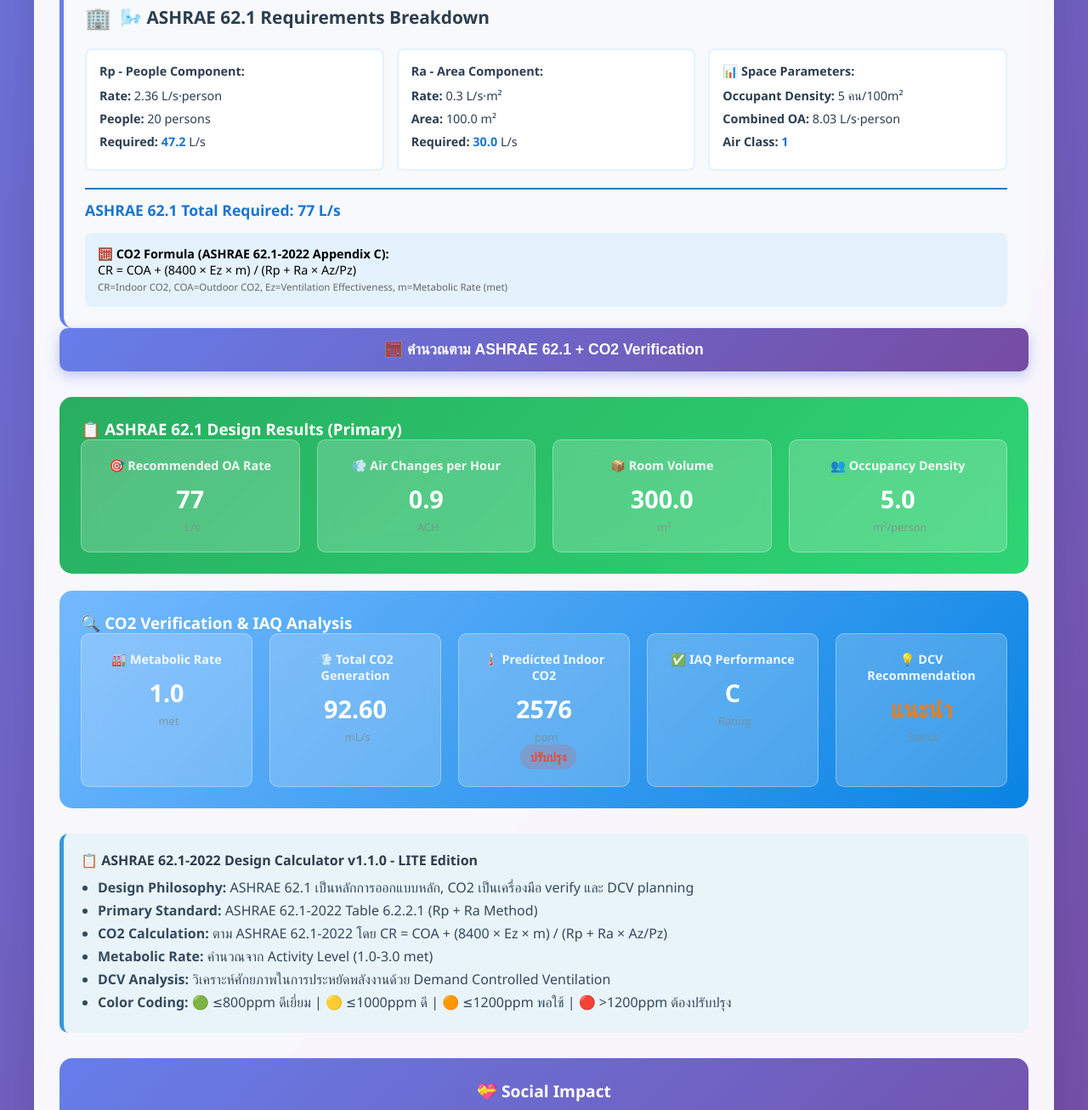
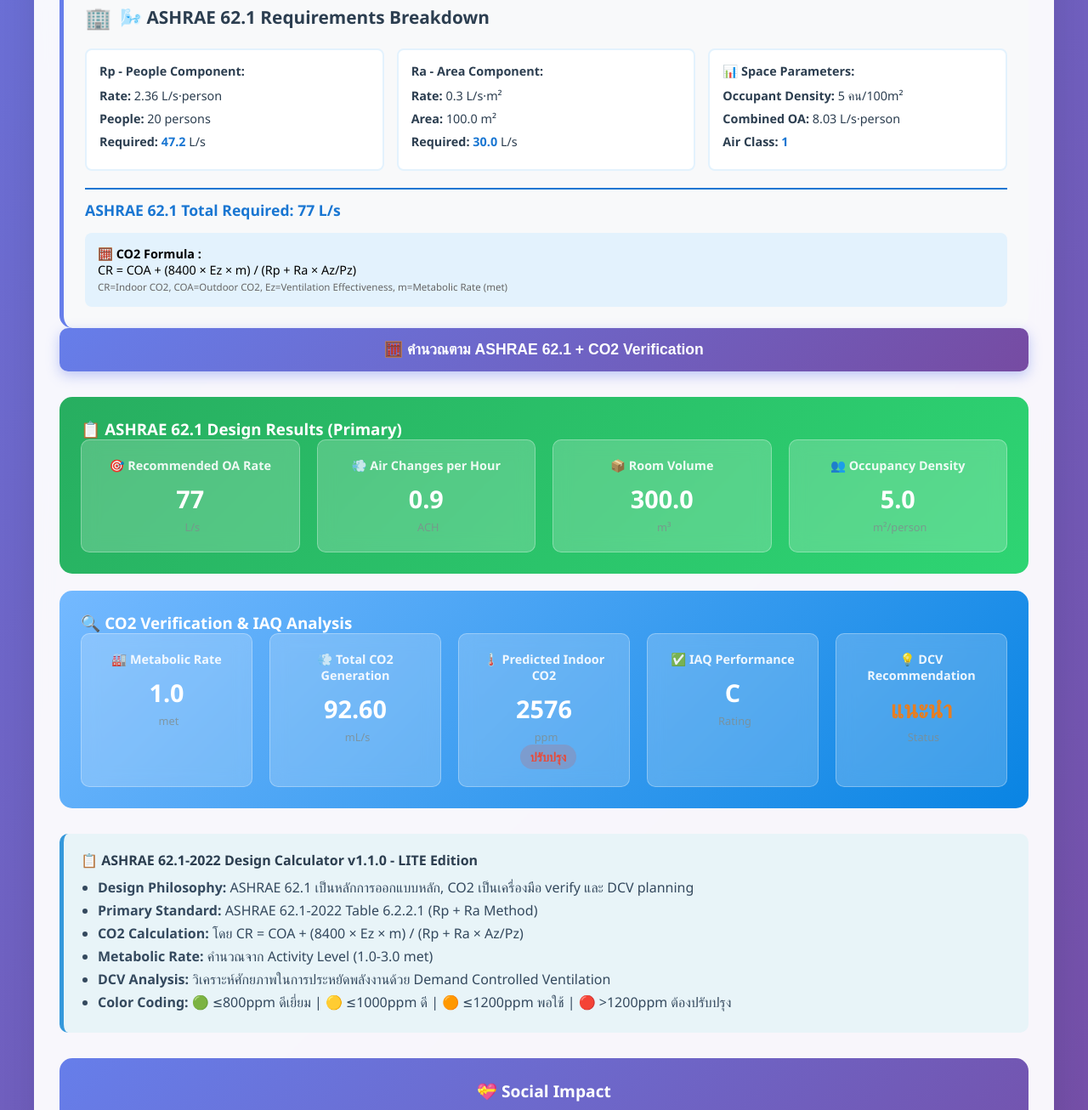
Before and after one commit to Roongzaa007/CO2_Calculator_V1.1.0, a plain HTML site: page index.html in a window 1280 px wide. Shown: the part 1230-2536 px from the top of the page at 85% size. Drawn offline with Linux system fonts and the light colour scheme.

Commit message:
Update index.html

```diff
--- a/index.html
+++ b/index.html
@@ -978,7 +978,7 @@
                 ASHRAE 62.1 Total Required: <span id="totalRequired">-</span> <span id="totalReqUnit">L/s</span>
             </div>
             <div style="margin-top: 15px; padding: 15px; background: #e3f2fd; border-radius: 8px; font-size: 0.9em;">
-                <strong>🧮 CO2 Formula (ASHRAE 62.1-2022 Appendix C):</strong><br>
+                <strong>🧮 CO2 Formula :</strong><br>
                 CR = COA + (8400 × Ez × m) / (Rp + Ra × Az/Pz)<br>
                 <span style="font-size: 0.8em; color: #666;">
                     CR=Indoor CO2, COA=Outdoor CO2, Ez=Ventilation Effectiveness, m=Metabolic Rate (met)
@@ -1090,7 +1090,7 @@
             <ul>
                 <li><strong>Design Philosophy:</strong> ASHRAE 62.1 เป็นหลักการออกแบบหลัก, CO2 เป็นเครื่องมือ verify และ DCV planning</li>
                 <li><strong>Primary Standard:</strong> ASHRAE 62.1-2022 Table 6.2.2.1 (Rp + Ra Method)</li>
-                <li><strong>CO2 Calculation:</strong> ตาม ASHRAE 62.1-2022 โดย CR = COA + (8400 × Ez × m) / (Rp + Ra × Az/Pz)</li>
+                <li><strong>CO2 Calculation:</strong> โดย CR = COA + (8400 × Ez × m) / (Rp + Ra × Az/Pz)</li>
                 <li><strong>Metabolic Rate:</strong> คำนวณจาก Activity Level (1.0-3.0 met)</li>
                 <li><strong>DCV Analysis:</strong> วิเคราะห์ศักยภาพในการประหยัดพลังงานด้วย Demand Controlled Ventilation</li>
                 <li><strong>Color Coding:</strong> 🟢 ≤800ppm ดีเยี่ยม | 🟡 ≤1000ppm ดี | 🟠 ≤1200ppm พอใช้ | 🔴 >1200ppm ต้องปรับปรุง</li>
```
